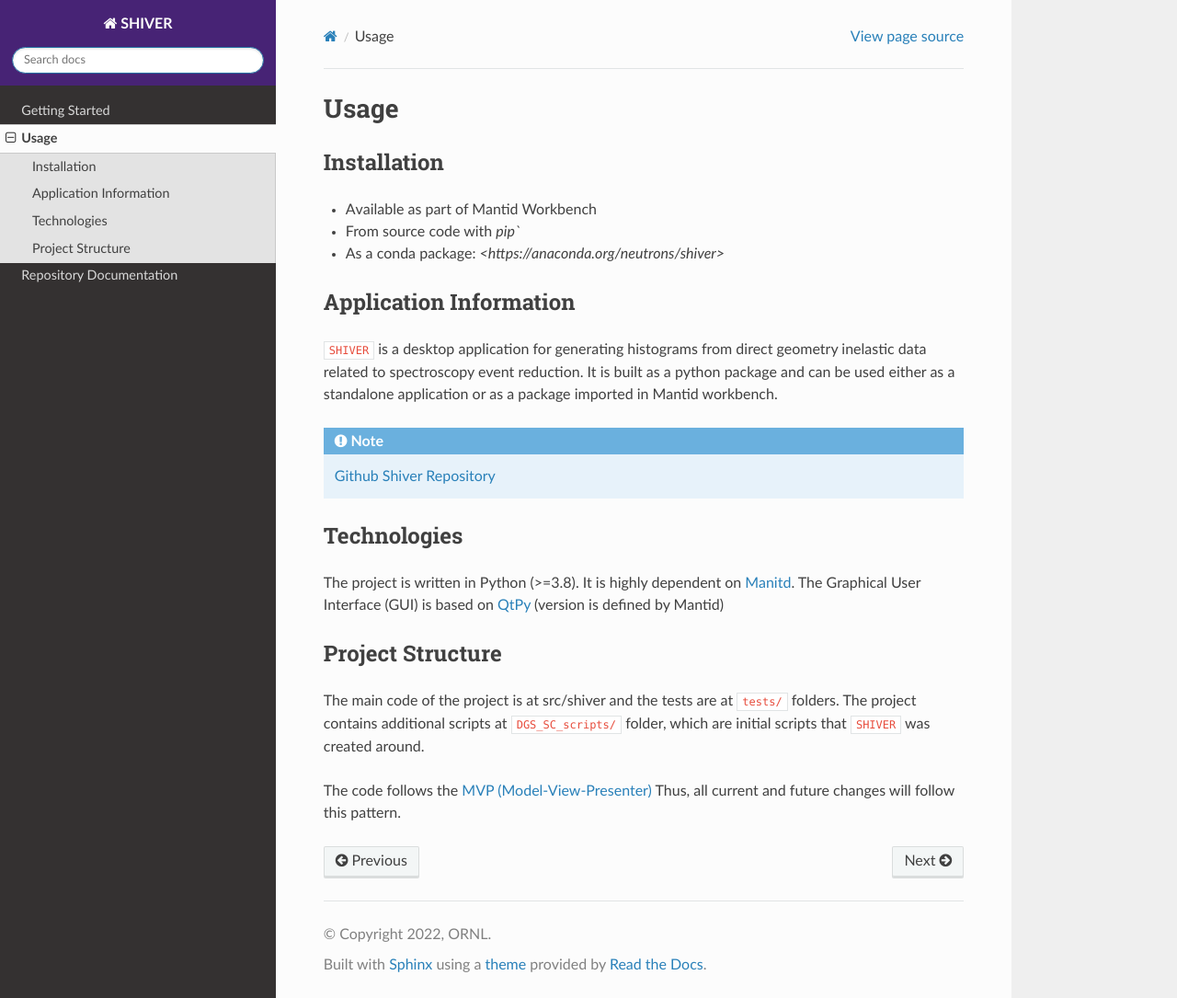
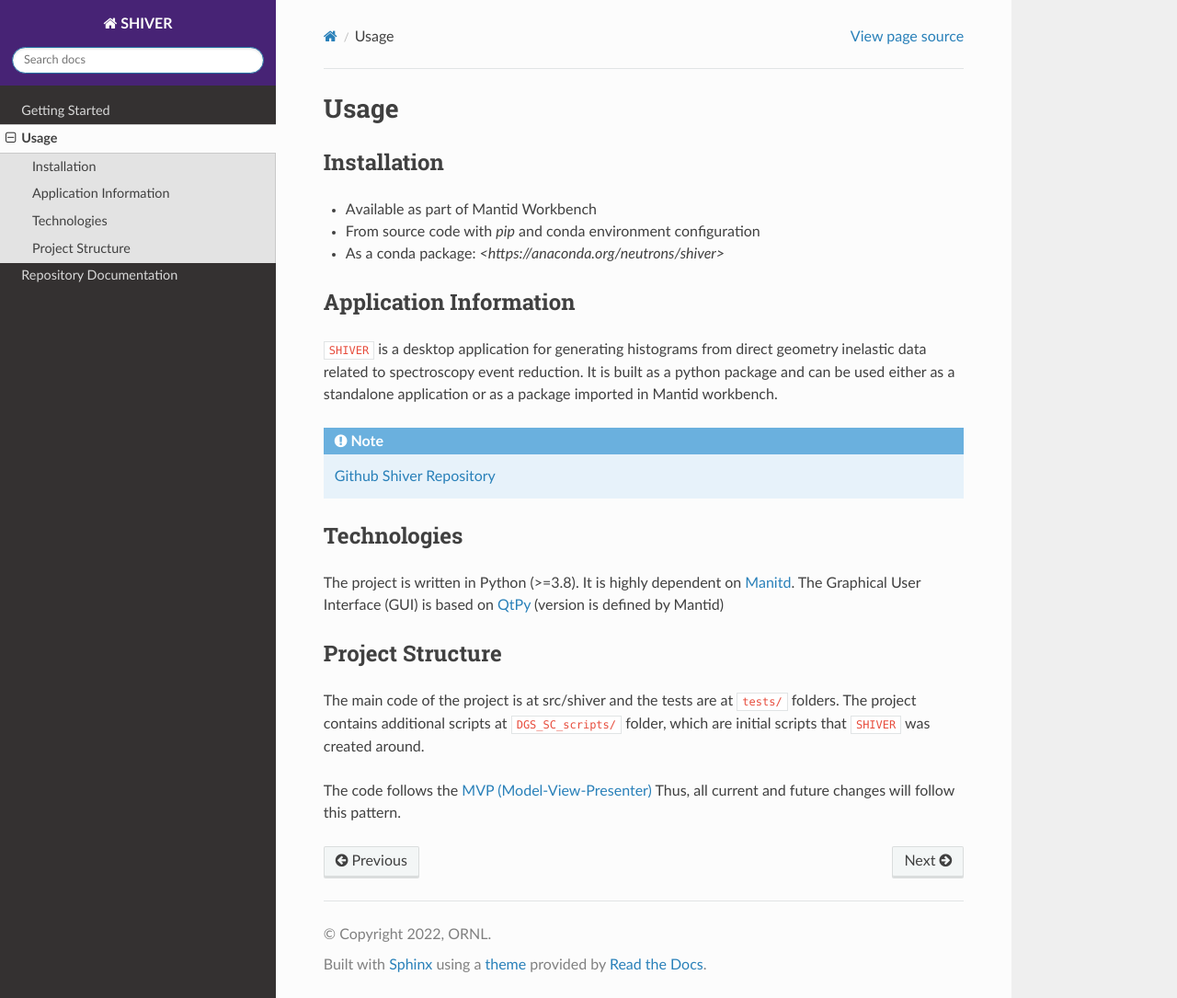
Before and after one commit to neutrons/Shiver, a Sphinx documentation site: the page built from docs/source/usage.rst, in a window 1280 px wide and 1085 px high. Shown: the whole window at 92% size. Built offline with Sphinx 7.4.7 and the Read the Docs theme 2.0.0, drawn with Linux system fonts in a browser that asks for light colours; the version number could not be read and is left out.

Commit message:
docs usage installation

```diff
--- a/docs/source/usage.rst
+++ b/docs/source/usage.rst
@@ -7,7 +7,7 @@
 ------------
 
 - Available as part of Mantid Workbench
-- From source code with `pip``
+- From source code with `pip` and conda environment configuration
 - As a conda package: `<https://anaconda.org/neutrons/shiver>`
 
 Application Information
```
